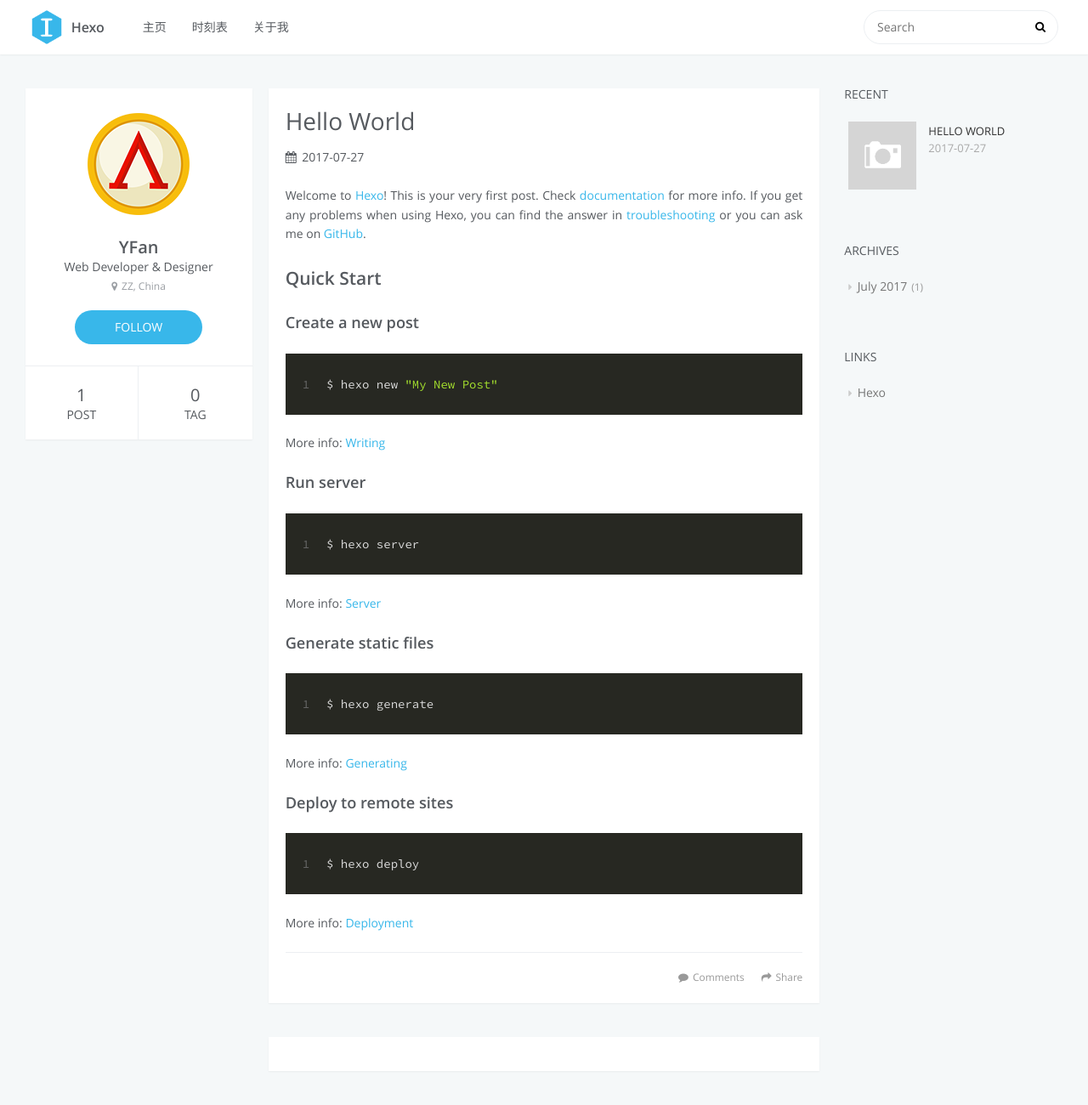
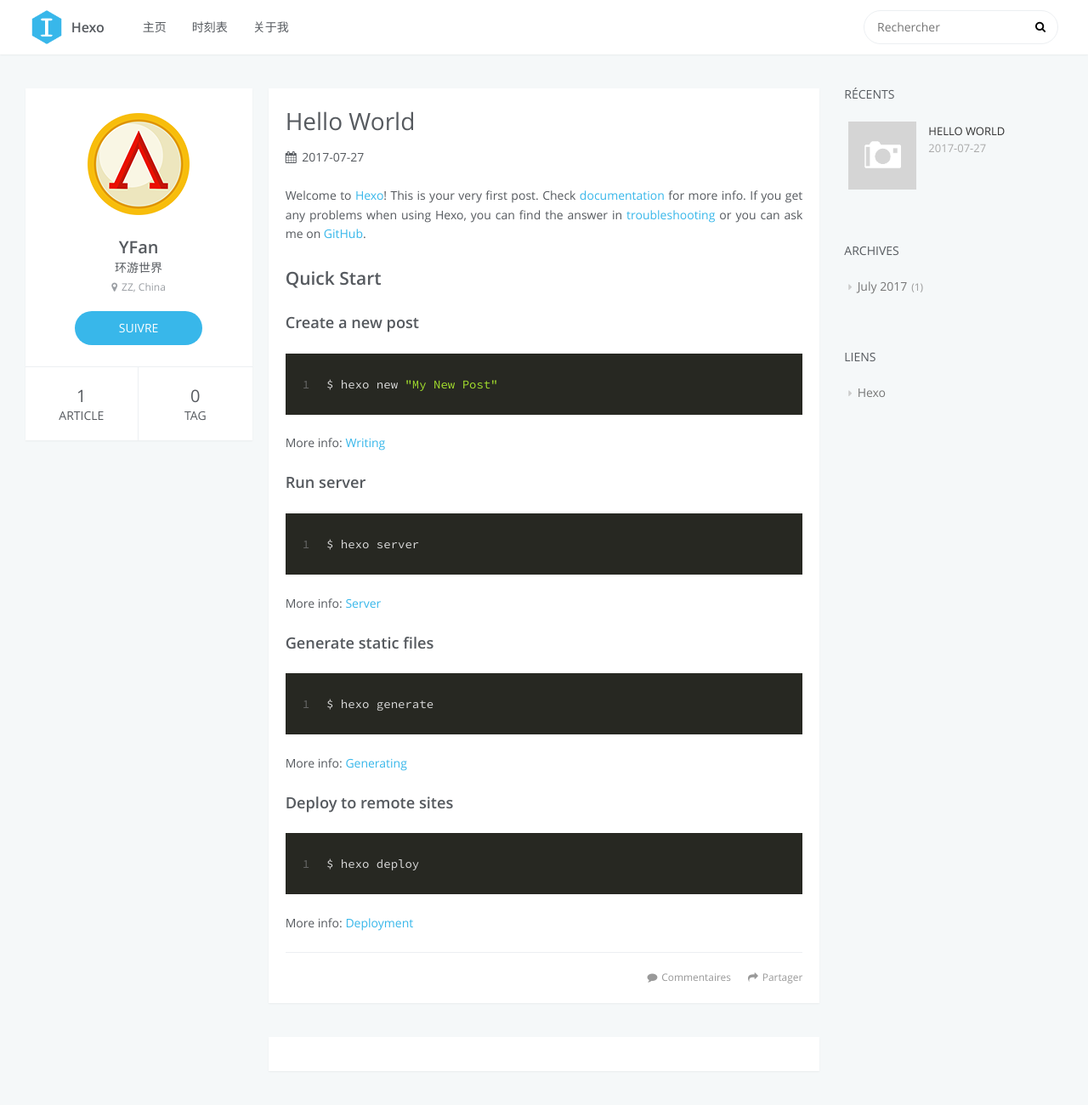
Before and after one commit to ysxblog/ysxblog.github.io, a plain HTML site: page 2017/07/27/hello-world/index.html in a window 1280 px wide. Shown: the top 1300 px of the page at 85% size. Drawn offline with Linux system fonts and the light colour scheme; no server answers; a script that the page names is missing.

Commit message:
Site updated: 2017-07-27 02:33:12

```diff
--- a/2017/07/27/hello-world/index.html
+++ b/2017/07/27/hello-world/index.html
@@ -74,7 +74,7 @@
             <div id="search-form-wrap">
 
     <form class="search-form">
-        <input type="text" class="ins-search-input search-form-input" placeholder="Search" />
+        <input type="text" class="ins-search-input search-form-input" placeholder="Rechercher" />
         <button type="submit" class="search-form-submit"></button>
     </form>
     <div class="ins-search">
@@ -93,9 +93,9 @@
 (function (window) {
     var INSIGHT_CONFIG = {
         TRANSLATION: {
-            POSTS: 'Posts',
+            POSTS: 'Articles',
             PAGES: 'Pages',
-            CATEGORIES: 'Categories',
+            CATEGORIES: 'Catégories',
             TAGS: 'Tags',
             UNTITLED: '(Untitled)',
         },
@@ -123,7 +123,7 @@
                 <td>
 
     <div class="search-form">
-        <input type="text" class="ins-search-input search-form-input" placeholder="Search" />
+        <input type="text" class="ins-search-input search-form-input" placeholder="Rechercher" />
     </div>
 
                 </td>
@@ -141,18 +141,18 @@
         <div class="base-info profile-block">
             <img id="avatar" src="/css/images/avatar.png" />
             <h2 id="name">YFan</h2>
-            <h3 id="title">Web Developer &amp; Designer</h3>
+            <h3 id="title">环游世界</h3>
             <span id="location"><i class="fa fa-map-marker"></i>ZZ, China</span>
-            <a id="follow" target="_blank" href="https://github.com/ppoffice/">FOLLOW</a>
+            <a id="follow" target="_blank" href="undefined">SUIVRE</a>
         </div>
         <div class="article-info profile-block">
             <div class="article-info-block">
                 1
-                <span>post</span>
+                <span>Article</span>
             </div>
             <div class="article-info-block">
                 0
-                <span>tag</span>
+                <span>Tag</span>
             </div>
         </div>
 
@@ -212,7 +212,7 @@
 
 </div>
 
-    <a data-url="http://yoursite.com/2017/07/27/hello-world/" data-id="cj5lchp3a000004toipb3efwk" class="article-share-link"><i class="fa fa-share"></i>Share</a>
+    <a data-url="http://yoursite.com/2017/07/27/hello-world/" data-id="cj5lclk4w00006kto43i94e0y" class="article-share-link"><i class="fa fa-share"></i>Partager</a>
 <script>
     (function ($) {
         // Prevent duplicate binding
@@ -280,7 +280,7 @@
 
 
 
-        <a href="http://yoursite.com/2017/07/27/hello-world/#comments" class="article-comment-link disqus-comment-count" data-disqus-url="http://yoursite.com/2017/07/27/hello-world/">Comments</a>
+        <a href="http://yoursite.com/2017/07/27/hello-world/#comments" class="article-comment-link disqus-comment-count" data-disqus-url="http://yoursite.com/2017/07/27/hello-world/">Commentaires</a>
 
 
         </footer>
@@ -308,7 +308,7 @@
 
 
     <div class="widget-wrap">
-        <h3 class="widget-title">recent</h3>
+        <h3 class="widget-title">Récents</h3>
         <div class="widget">
             <ul id="recent-post" class="">
 
@@ -340,7 +340,7 @@
 
 
     <div class="widget-wrap">
-        <h3 class="widget-title">archives</h3>
+        <h3 class="widget-title">Archives</h3>
         <div class="widget">
             <ul class="archive-list"><li class="archive-list-item"><a class="archive-list-link" href="/archives/2017/07/">July 2017</a><span class="archive-list-count">1</span></li></ul>
         </div>
@@ -353,7 +353,7 @@
 
 
     <div class="widget-wrap widget-list">
-        <h3 class="widget-title">links</h3>
+        <h3 class="widget-title">Liens</h3>
         <div class="widget">
             <ul>
 
```
Also changed, not shown: archives/2017/07/index.html (+11 -11 lines), archives/2017/index.html (+11 -11 lines), archives/index.html (+11 -11 lines), index.html (+13 -13 lines).
